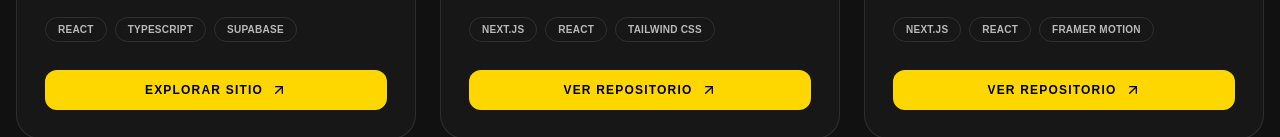
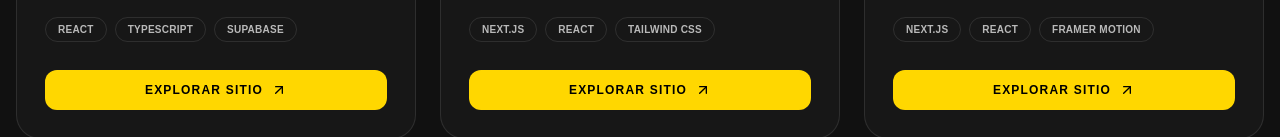
Before and after one commit to Davidespinosa8/d8_creative, a React (Vite) app: page /web in a window 1280 px wide. Shown: the part 815-952 px from the top of the page. Built offline with nearby package versions, Linux system fonts and the light colour scheme.

Commit message:
fix: link Top Cinema and Top Cinema IA cards to live websites

```diff
--- a/src/pages/WebPortfolio.tsx
+++ b/src/pages/WebPortfolio.tsx
@@ -4,8 +4,8 @@ import { Link } from "react-router-dom";
 
 const projects = [
   { title: "Golden Gym", category: "Plataforma de gestión", description: "Aplicación para gimnasios con acceso de socios, administración de rutinas, roles y datos persistentes en Supabase.", stack: ["React", "TypeScript", "Supabase"], url: "https://goldengym.pro/", live: true, icon: "gym" },
-  { title: "Top Cinema", category: "Experiencia digital audiovisual", description: "Web de presentación audiovisual con trabajos destacados, servicios y experiencia visual interactiva.", stack: ["Next.js", "React", "Tailwind CSS"], url: "https://github.com/Davidespinosa8/topcinema", live: false, icon: "cinema" },
-  { title: "Top Cinema IA", category: "Proyecto experimental", description: "Experiencia web enfocada en creatividad audiovisual e inteligencia artificial, con animaciones y diseño interactivo.", stack: ["Next.js", "React", "Framer Motion"], url: "https://github.com/Davidespinosa8/topcinema-ia", live: false, icon: "cinema" },
+  { title: "Top Cinema", category: "Experiencia digital audiovisual", description: "Web de presentación audiovisual con trabajos destacados, servicios y experiencia visual interactiva.", stack: ["Next.js", "React", "Tailwind CSS"], url: "https://topcinema-six.vercel.app/", live: true, icon: "cinema" },
+  { title: "Top Cinema IA", category: "Proyecto experimental", description: "Experiencia web enfocada en creatividad audiovisual e inteligencia artificial, con animaciones y diseño interactivo.", stack: ["Next.js", "React", "Framer Motion"], url: "https://topcinema-ia.vercel.app/", live: true, icon: "cinema" },
   { title: "Hinchada Vibra", category: "Web institucional", description: "Sitio de una agrupación artística, con identidad de marca, sponsors y galería de imágenes.", stack: ["Next.js", "Tailwind CSS", "TypeScript"], url: "https://hinchadavibra.com.ar/", live: true, icon: "web" },
   { title: "J-Barber", category: "Sitio para barbería", description: "Experiencia visual para un negocio de barbería, con interfaz moderna y animaciones.", stack: ["Next.js", "Tailwind CSS"], url: "https://j-barber.vercel.app/", live: true, icon: "web" },
   { title: "CityRock", category: "Menú digital", description: "Carta online pensada para facilitar la consulta desde dispositivos móviles.", stack: ["HTML", "Bootstrap", "JavaScript"], url: "https://cityrock.netlify.app/", live: true, icon: "web" },
```
